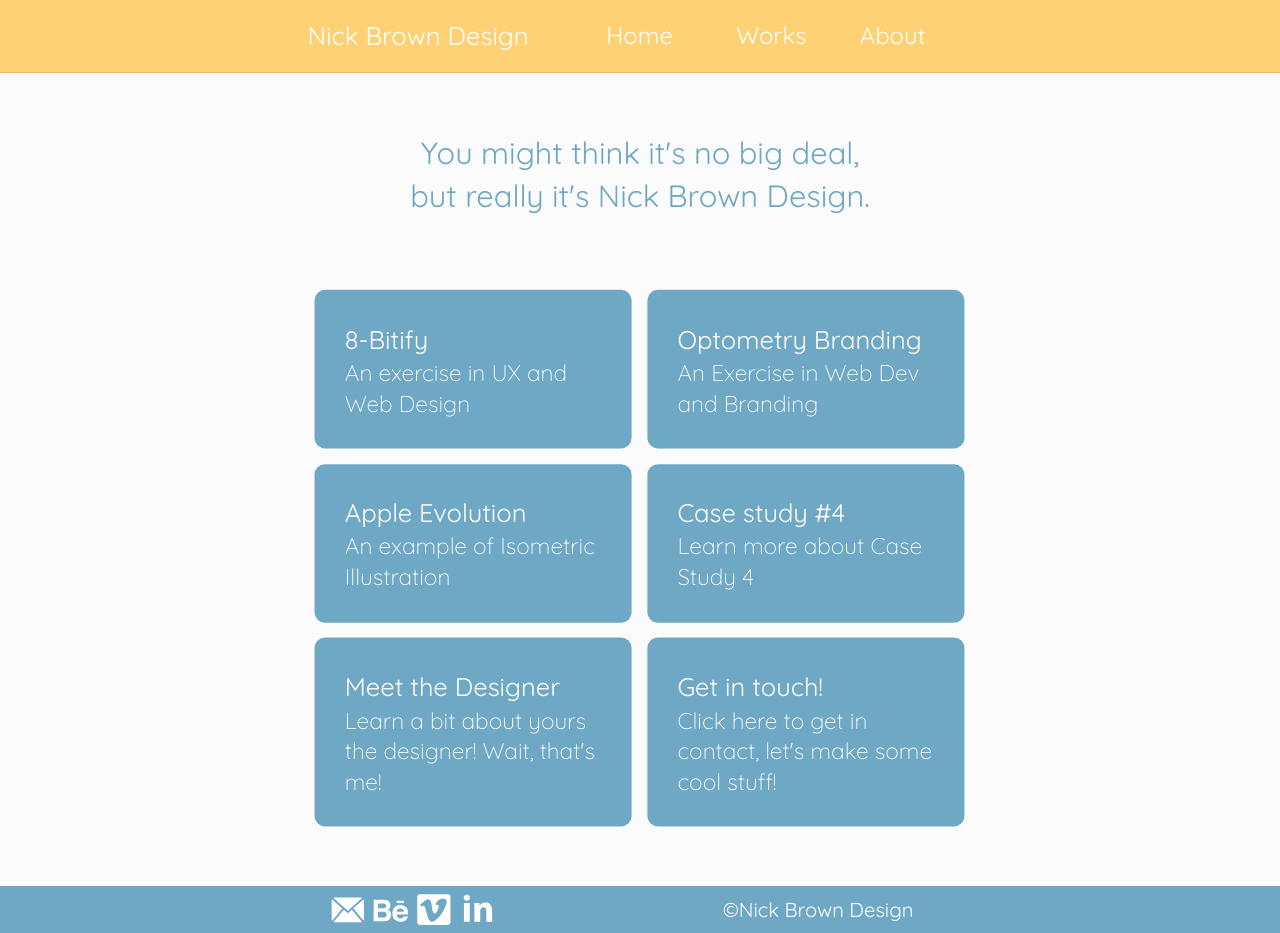
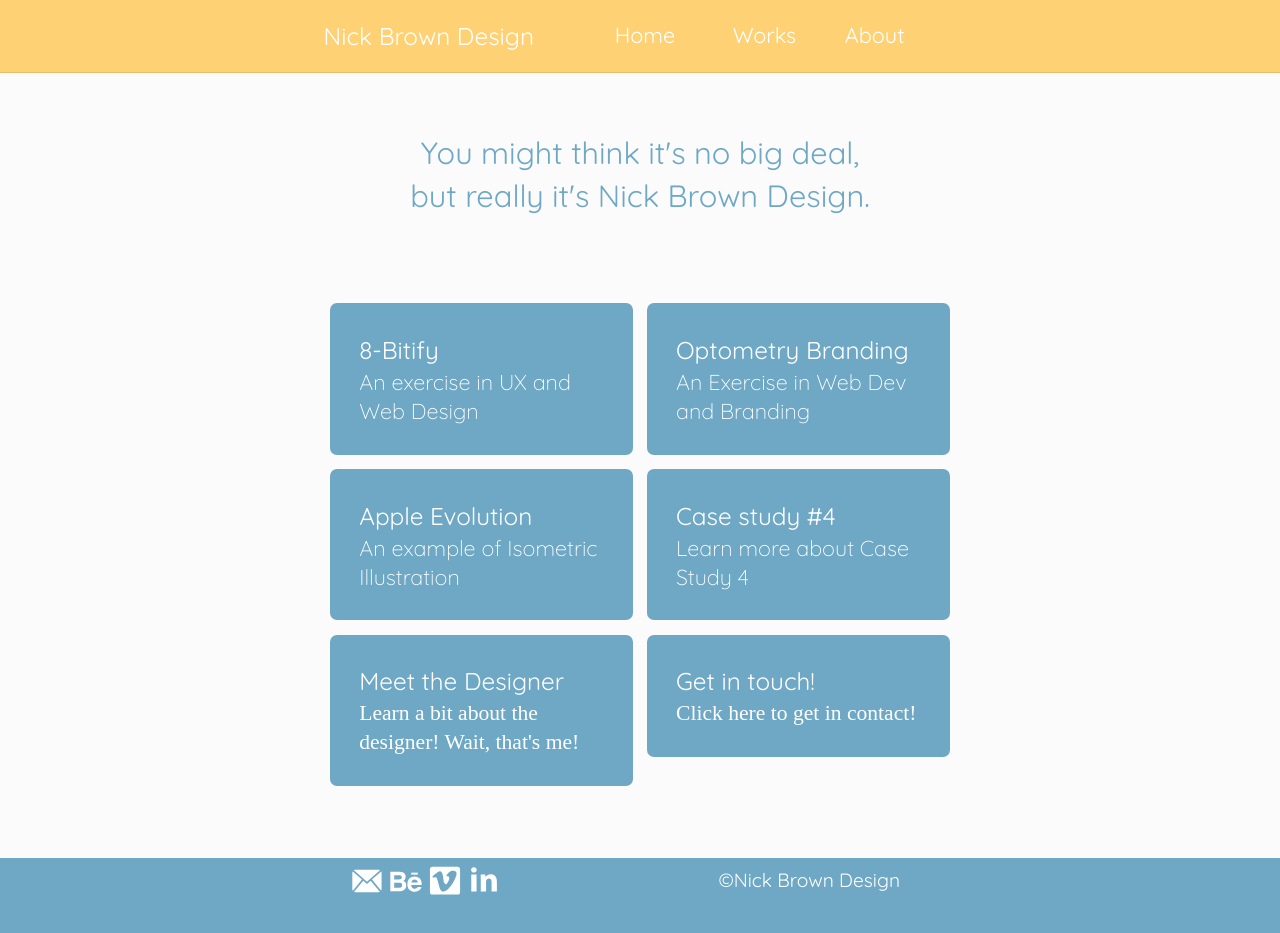
Before and after one commit to nicktgbrown/portfolio-site, a Jekyll site: the page built from index.html, in a window 1280 px wide. Built offline with Jekyll 4.4.1, drawn with Linux system fonts in a browser that asks for light colours; some web fonts are replaced; after the commit the page ends 904 px from its top, so only the background shows below that.

Commit message:
Link page title to homepage and fix css

```diff
--- a/_layouts/default.html
+++ b/_layouts/default.html
@@ -20,7 +20,7 @@
     <nav class="gutter pad-t-1-2 pad-b-1-2 max-length">
       <div class="grid grid-middle">
         <div class="unit unit-xs-1-2 unit-s-1-2 unit-m-1-3 unit-l-1-3 unit-xl-1-3 unit-content-center-vertical">
-          <h1 itemprop="name" class="giga push-0">Nick Brown Design</h1>
+          <a href="{{site.baseurl}}/index" itemprop="name" class="giga push-0">Nick Brown Design</a>
         </div>
         <div class="unit unit-xs-hidden unit-s-hidden unit-m-2-3 unit-l-2-3 unit-xl-2-3 nav">
           <div class="grid">
--- a/css/main.css
+++ b/css/main.css
@@ -15,6 +15,7 @@
 header h1 {
   font-family: 'Quicksand', sans-serif;
   font-weight: 400;
+  color: #fff;
 }
 
 p {
@@ -68,10 +69,14 @@
 
 .card {
   background-color: #6fa8c5;
-  border-radius: 10px;
+  border-radius: 7px;
+  color: #fff;
 }
 
-.card h3 {
+.card-2 {
+  background-color: #6fa8c5;
+  border-radius: 7px;
+  font-family: 'Quicksand', sans-serif;
   color: #fff;
 }
 
@@ -80,21 +85,21 @@
   font-family: 'Quicksand', sans-serif;
 }
 
-.grid, h3 {
+.grid h3 {
   font-family: 'Quicksand', sans-serif;
   font-weight: 400;
   color: #fff;
 }
 
-.unit, a, h3 {
+.unit a h3 {
   color: #fff;
 }
 
-.grid, a {
+.grid a {
   transition: all .2s ease-in-out;
 }
 
-.grid, a:hover {
+.grid-cards a:hover {
   transform: scale(1.05);
 }
 
--- a/index.html
+++ b/index.html
@@ -6,7 +6,8 @@
 
 <div class="max-length center wrapper pad-b-2">
   <h2 class="banner island-2 peta">You might think it's no big deal,<br>but really it's Nick Brown Design.</h2>
-  <div class="grid gutter">
+  <div class="grid">
+    <div class="grid-cards gutter">
       <a href="{{site.baseurl}}/case1.html" class="unit unit-xs-1 unit-s-1 unit-m-1 unit-l-1-2 unit-xl-1-2 gutter-1-4">
         <div class="card island push-1-2">
           <h3 class="giga push-0">8-Bitify</h3>
@@ -32,16 +33,17 @@
         </div>
       </a>
       <a href="{{site.baseurl}}/about.html" class="unit unit-xs-1 unit-s-1 unit-m-1 unit-l-1-2 unit-xl-1-2 gutter-1-4">
-      <div class="card island push-1-2">
+        <div class="card-2 island push-1-2">
           <h3 class="giga push-0">Meet the Designer</h3>
-        <p class="mega push-0">Learn a bit about yours the designer! Wait, that's me!</p>
+          <p class="mega push-0">Learn a bit about the designer! Wait, that's me!</p>
         </div>
       </a>
-    <a href="{{site.baseurl}}/contact.html" class="unit unit-xs-1 unit-s-1 unit-m-1 unit-l-1-2 unit-xl-1-2 gutter-1-4">
-      <div class="card island push-1-2">
+      <a itemprop="email" href="mailto:whatsup@nickbrowndesign.ca" class="unit unit-xs-1 unit-s-1 unit-m-1 unit-l-1-2 unit-xl-1-2 gutter-1-4">
+        <div class="card-2 island push-1-2">
           <h3 class="giga push-0">Get in touch!</h3>
-        <p class="mega push-0">Click here to get in contact, let's make some cool stuff!</p>
+          <p class="mega push-0">Click here to get in contact!</p>
         </div>
       </a>
     </div>
   </div>
+</div>
```
Lines whose indentation alone changed are shown as unchanged.
